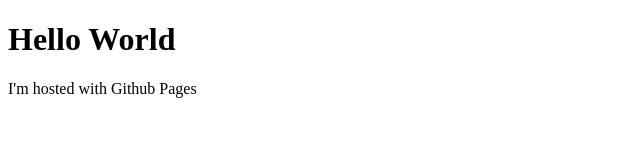
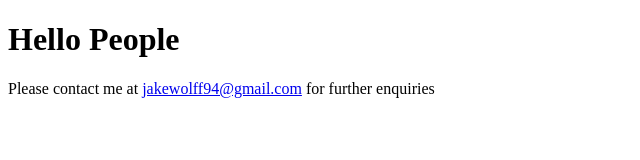
Before and after one commit to moizulhasan97/moizulhasan97.github.io, a plain HTML site: page index.html in a window 1280 px wide. Shown: the whole page, without its empty margins (0-640 px from the left). Drawn offline with Linux system fonts and the light colour scheme.

Commit message:
Mail added

```diff
--- a/index.html
+++ b/index.html
@@ -1,7 +1,7 @@
 <!DOCTYPE html>
 <html>
 <body>
-<h1>Hello World</h1>
-<p>I'm hosted with Github Pages</p>
+<h1>Hello People</h1>
+<p>Please contact me at <a href="mailto:jakewolff94@gmail.com">jakewolff94@gmail.com</a> for further enquiries</p>
 </body>
 </html>
```
